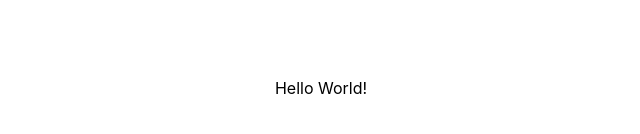
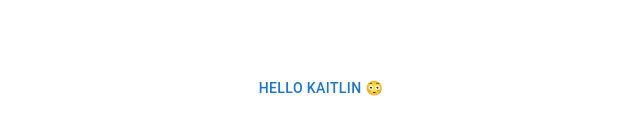
Before and after one commit to kaitlinnnn/wmfire, a Next.js app: page / in a window 1280 px wide. Shown: the part 312-446 px from the top of the page, without its empty margins (319-959 px from the left). Built offline with nearby package versions, Linux system fonts and the light colour scheme.

Commit message:
added mui

```diff
--- a/package.json
+++ b/package.json
@@ -9,6 +9,10 @@
     "lint": "next lint"
   },
   "dependencies": {
+    "@emotion/react": "^11.8.2",
+    "@emotion/styled": "^11.8.1",
+    "@mui/icons-material": "^5.5.1",
+    "@mui/material": "^5.5.2",
     "next": "^12.1.1",
     "react": "17.0.2",
     "react-dom": "17.0.2"
--- a/pages/index.tsx
+++ b/pages/index.tsx
@@ -1,9 +1,9 @@
 // next or css
 import Head from 'next/head'
 import styles from '../styles/Home.module.css'
+import Button from '@mui/material/Button'
 
 // components
-import TemplateComponent from './components/TemplateComponent'
 
 export default function Home() {
     return (
@@ -15,7 +15,7 @@ export default function Home() {
             </Head>
 
             <main className={styles.main}>
-                <TemplateComponent />
+                <Button>Hello Kaitlin 😳</Button>
             </main>
 
         </div>
```
Also changed, not shown: 2 other files (tests, documents, lock files or other folders).
